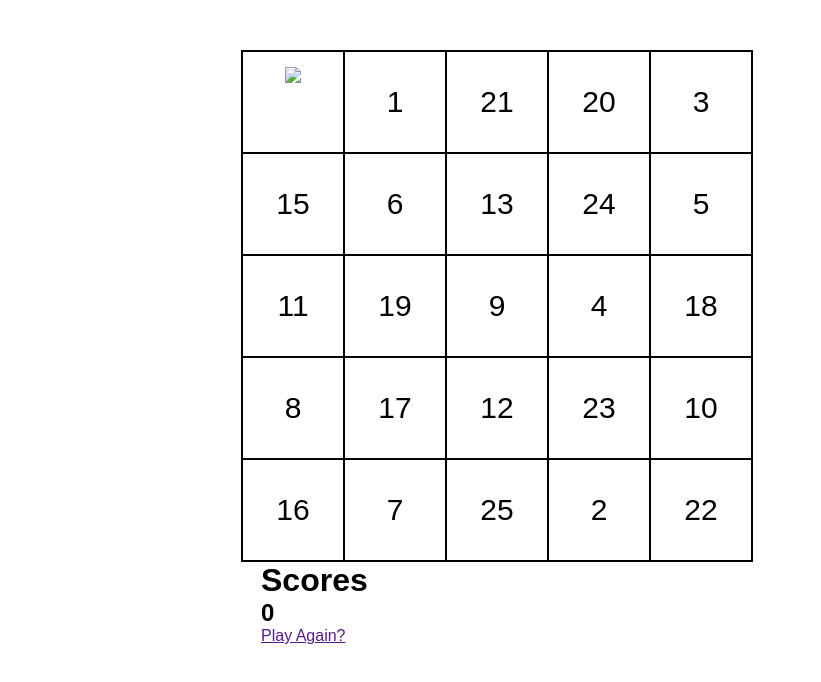
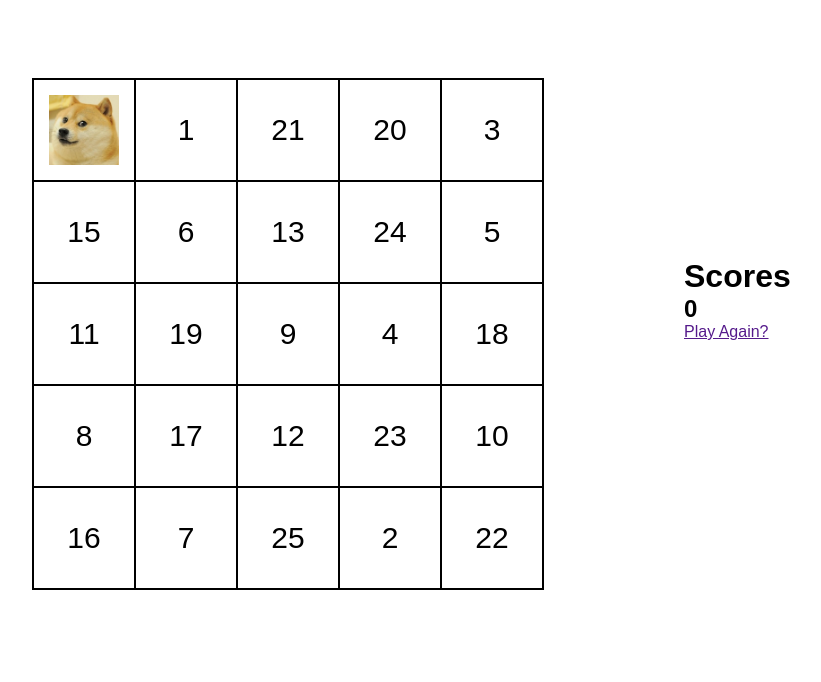
Before and after one commit to developerajat/bingo, a plain HTML site: page index.html in a window 1280 px wide. Both pictures are taken after a click on the item "14". Shown: the whole page, without its empty margins (46-867 px from the left). Drawn offline with nearby package versions, Linux system fonts and the light colour scheme.

Commit message:
Signed-off-by: Rajat <rajat.sharma@apptunix.com>

```diff
--- a/index.html
+++ b/index.html
@@ -5,8 +5,6 @@
     <style>
         html,
         body {
-            padding: 0;
-            margin: 0;
             font-family: arial;
         }
 
@@ -19,9 +17,7 @@
         }
 
         #container {
-            width: 706px;
-            height: 308px;
-            margin: 50px auto;
+            display: inline;
         }
 
         #grid {
@@ -29,7 +25,7 @@
             border: 1px solid #000;
             list-style: none;
             padding: 0;
-            margin: 0;
+            margin: 70px;
             float: left;
         }
 
@@ -61,8 +57,10 @@
         }
 
         #info {
-            width: 300px;
+            width: 210px;
+            margin-top: 250px;
             float: left;
+            margin-left: 50px;
         }
 
         #info h1,
@@ -75,13 +73,23 @@
             margin-bottom: 20px;
         }
 
+        #bingo img {
+            max-height: 800px;
+        }
+
         #bingo {
             position: absolute;
-            top: 0;
-            left: 0;
+            top: 10px;
+            left: 90px;
         }
+
+        #grid li:hover {
+            cursor: pointer;
+        }
+
     </style>
     <script src="https://cdnjs.cloudflare.com/ajax/libs/jquery/2.1.4/jquery.min.js"></script>
+
 
     <script>
         var arr = [];
@@ -93,7 +101,8 @@
         $(function() {
             $("ul li span").each(function(index) {
                 $(this).html(arr[index]);
-                $(this).parent().addClass(index);
+                $(this).attr('key', index+1);
+                $(this).parent().addClass('number');
             });
         });
 
@@ -124,6 +133,41 @@
             game_over = false,
             score = [0, 0],
             moves = 0;
+            var scoreCount = 0;
+
+        $(document).ready(function(){
+            $("#grid .number").on("click", function(event){
+
+                let num = $(this).children('span').attr('key');
+                cells_arr.push(num);
+
+                var newvertices = [];
+                vertices.forEach(array => {
+                    array = array.filter(data => data != num);
+                    if (array.length == 0) {
+                        scoreCount++;
+                    }
+                    else{
+                        newvertices.push(array);
+                    }
+                });
+
+                if (newvertices.length) {
+                    vertices = newvertices;
+                }
+
+
+                this.innerHTML = '<img src="dogesh.jpg">';
+
+                $("#x_score").html(scoreCount);
+
+                if (scoreCount >= 5) {
+                    document.getElementById('bingo').innerHTML = '<img src="dogelina.jpg">';
+                    $("#container").hide();
+                }
+            });
+        });
+
 
 
         var ev = function(target, evt, cb) {
@@ -136,75 +180,7 @@
 
         ev(window, 'load', function() {
 
-            var cells = document.getElementsByTagName('li'); //document.querySelectorAll('#grid li');
 
-            for (var i = 0, len = cells.length; i < len; i++) {
-
-                (function() {
-                    var index = i,
-                        xo = '';
-
-                    ev(cells[i], 'click', function() {
-                        //if cell is empty
-                        if (game_over === false && typeof cells_arr[index] === 'undefined') {
-                            // console.log('here');
-
-                            cells_arr[index] = player;
-
-                            moves++;
-
-                            //update display
-                            this.innerHTML = '<img src="public/dogesh.jpg">';
-
-                            //check verticies for matches
-                            for (var d = 0, dlen = vertices.length; d < dlen; d++) {
-
-                                var vert = vertices[d];
-
-                                var arr = [];
-                                for (var x = 0, xlen = vert.length; x < vert.length; x++) {
-                                    arr.push(cells_arr[vert[x]]);
-                                }
-                                // console.log(vert);
-
-                                var r = arr.join(',');
-                                // console.log(r);
-                                if (r === '0,0,0' || r === '1,1,1' || moves === 25) {
-                                    console.log('hereee', moves);
-                                    //game over
-                                    game_over = true;
-
-                                    if (moves === 10) {
-                                        console.log('here');
-                                        document.getElementById('bingo').innerHTML = '<img src="public/dogelina.jpg">';
-                                    } else {
-
-                                        //update scores
-                                        score[player]++;
-
-                                        //update displays
-                                        document.getElementById('x_score').innerHTML = "X: " + score[0];
-                                        document.getElementById('o_score').innerHTML = "O: " + score[1];
-
-                                        document.getElementById('current_player').innerHTML = (player === 0 ? "X" : "O") + ' WINS';
-
-                                    }
-                                }
-
-                            }
-
-                            //switch players
-                            // player = player === 0 ? 1 : 0;
-
-                            // if (!game_over)
-                            // document.getElementById('current_player').innerHTML = player === 0 ? "X's" : "O's";
-
-                        }
-
-                    });
-
-                })();
-            }
 
             ev(document.getElementById('play_again'), 'click', function(ev) {
                 location.reload();
@@ -215,7 +191,7 @@
 </head>
 
 <body>
-    <span id="bingo"></span>
+    <figure id="bingo"></figure>
     <div id="container" class="clearfix">
 
         <ul id="grid" class="clearfix">
```
Also changed, not shown: 1 other file.
